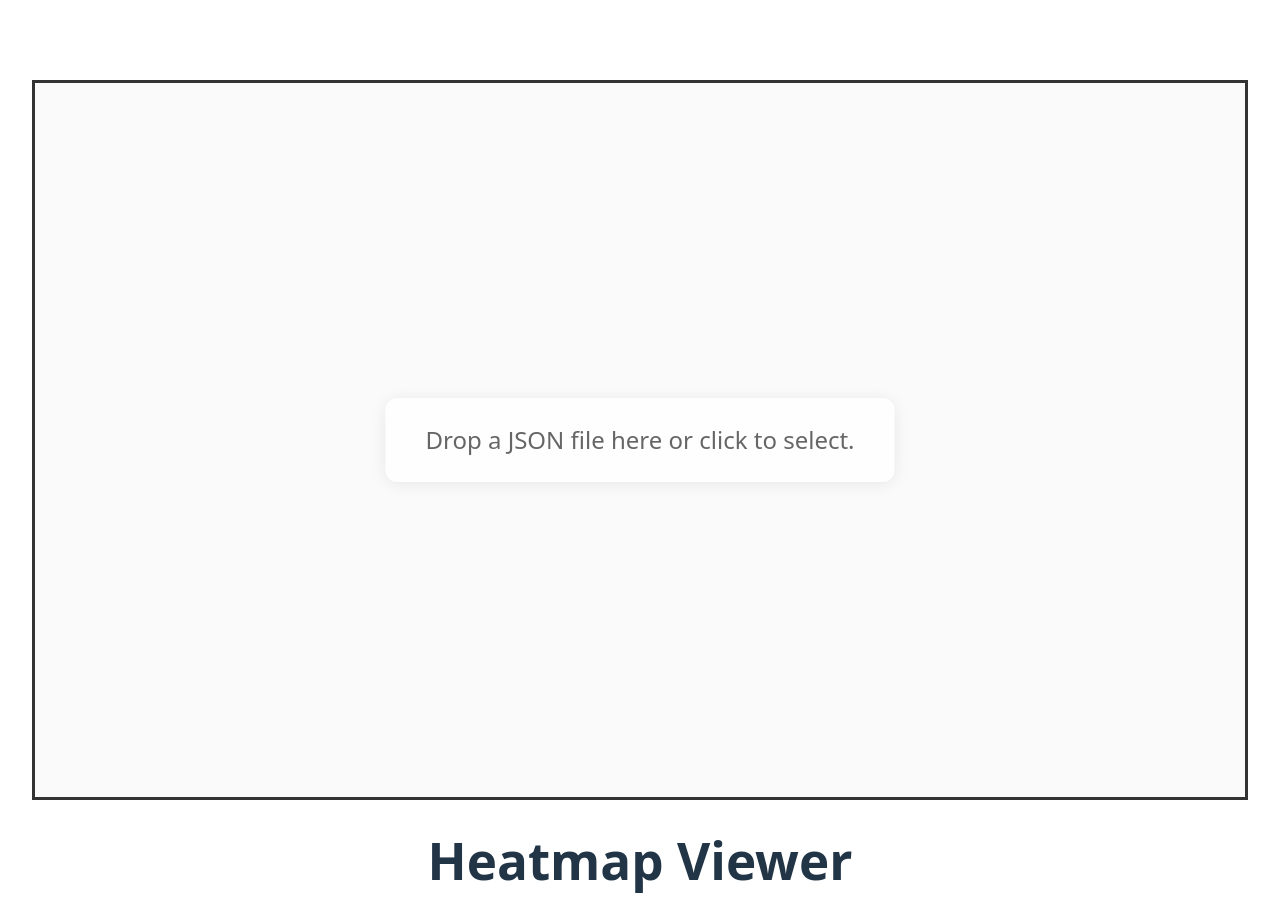
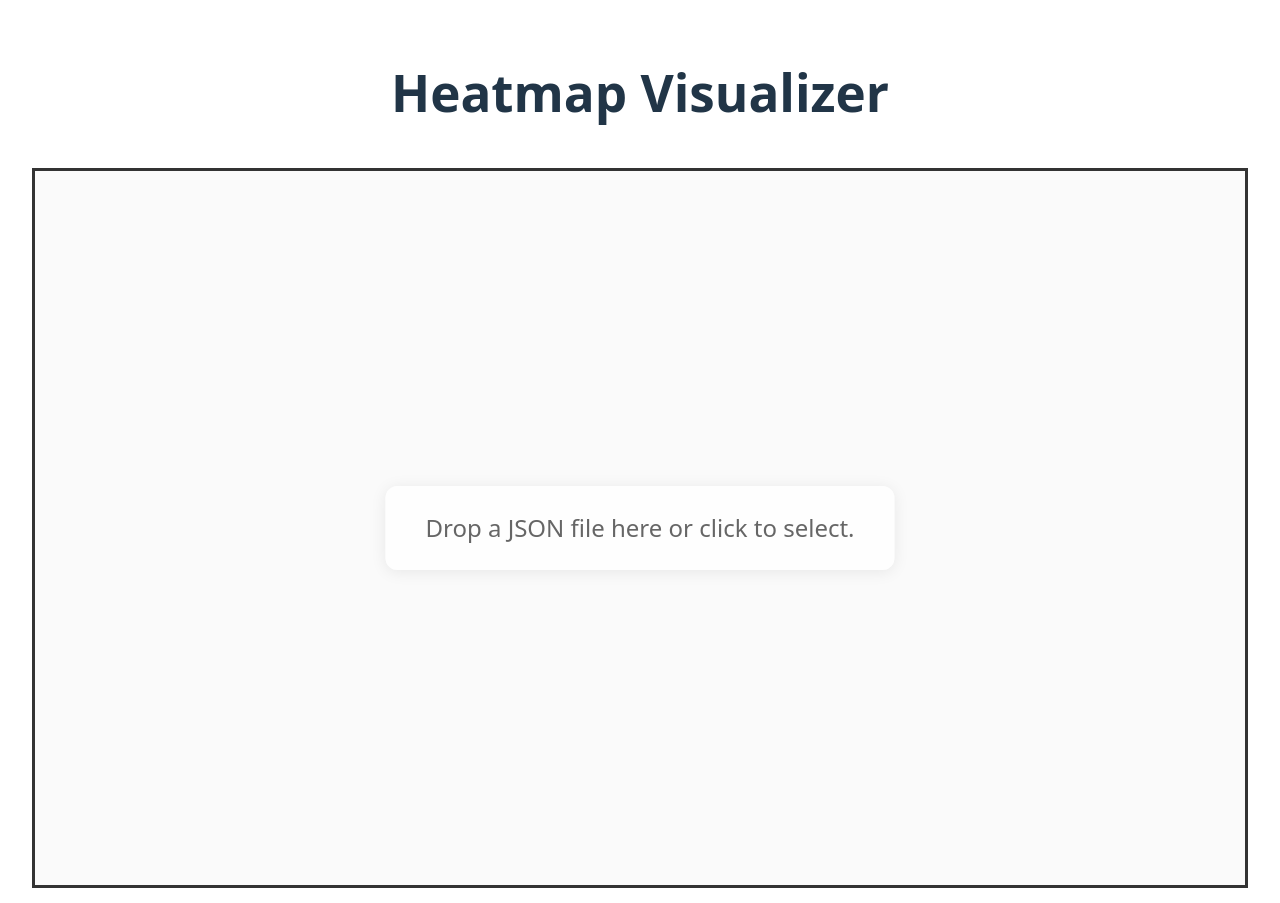
Before and after one commit to ArloFyor/React-Heatmaps, a React (Vite) app: page / in a window 1280 px wide. Shown: the top 903 px of the page. Built offline with nearby package versions, Linux system fonts and the light colour scheme.

Commit message:
feat: renamed app name

```diff
--- a/package.json
+++ b/package.json
@@ -11,6 +11,7 @@
   },
   "dependencies": {
     "leaflet": "^1.9.4",
+    "leaflet.heat": "^0.2.0",
     "react": "^19.2.0",
     "react-dom": "^19.2.0",
     "react-leaflet": "^5.0.0"
--- a/src/App.jsx
+++ b/src/App.jsx
@@ -22,13 +22,13 @@ export default function App() {
 
   return (
     <>
+      <h1 style={{ textAlign: 'center', marginTop: '2rem', fontWeight: 600 }}>
+        Heatmap Visualizer
+      </h1>
       <HeatmapCanvas
         onJsonChange={handleJsonChange}
         clearSignal={clearSignal}
       />
-      <h1 style={{ textAlign: 'center', marginTop: '2rem', fontWeight: 600 }}>
-        Heatmap Viewer
-      </h1>
       <div style={{ textAlign: 'center', marginTop: '1rem' }}>
         <button
           onClick={handleClear}
```
Also changed, not shown: 1 other file (tests, documents, lock files or other folders).
